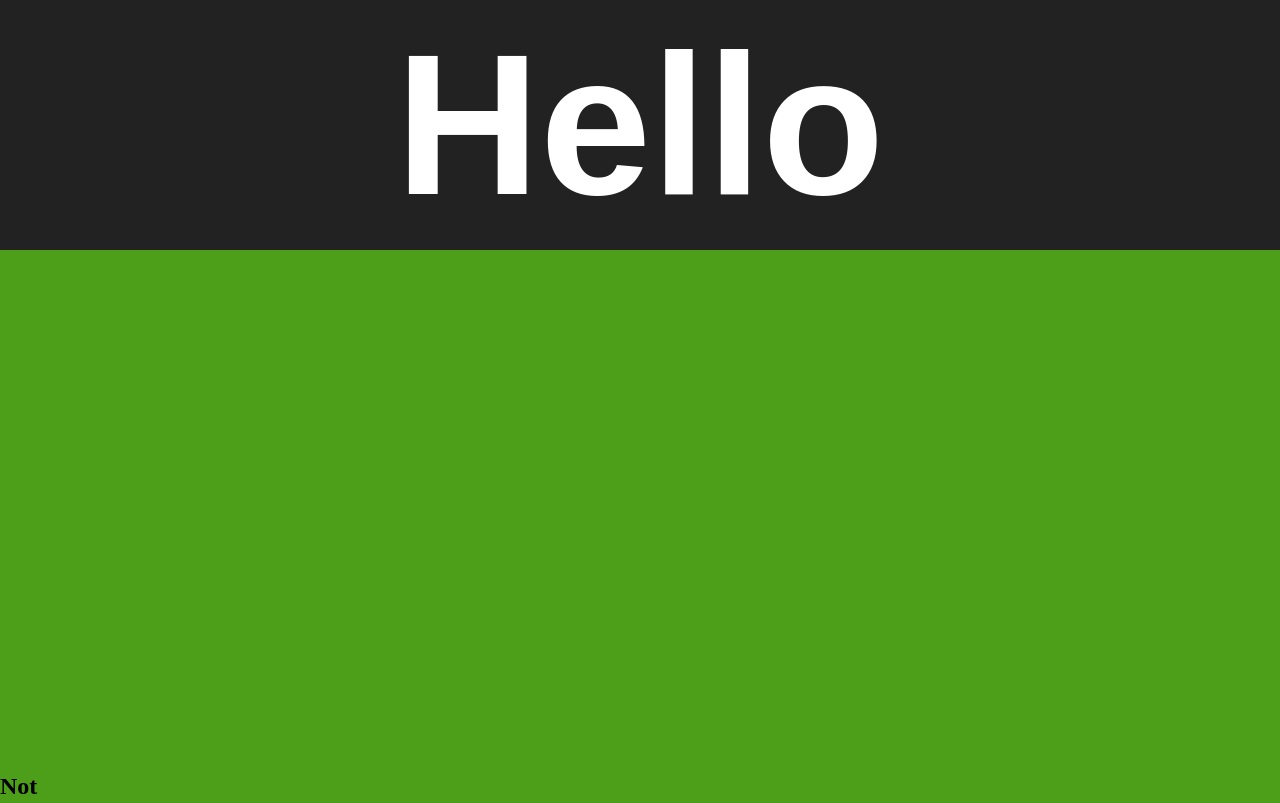
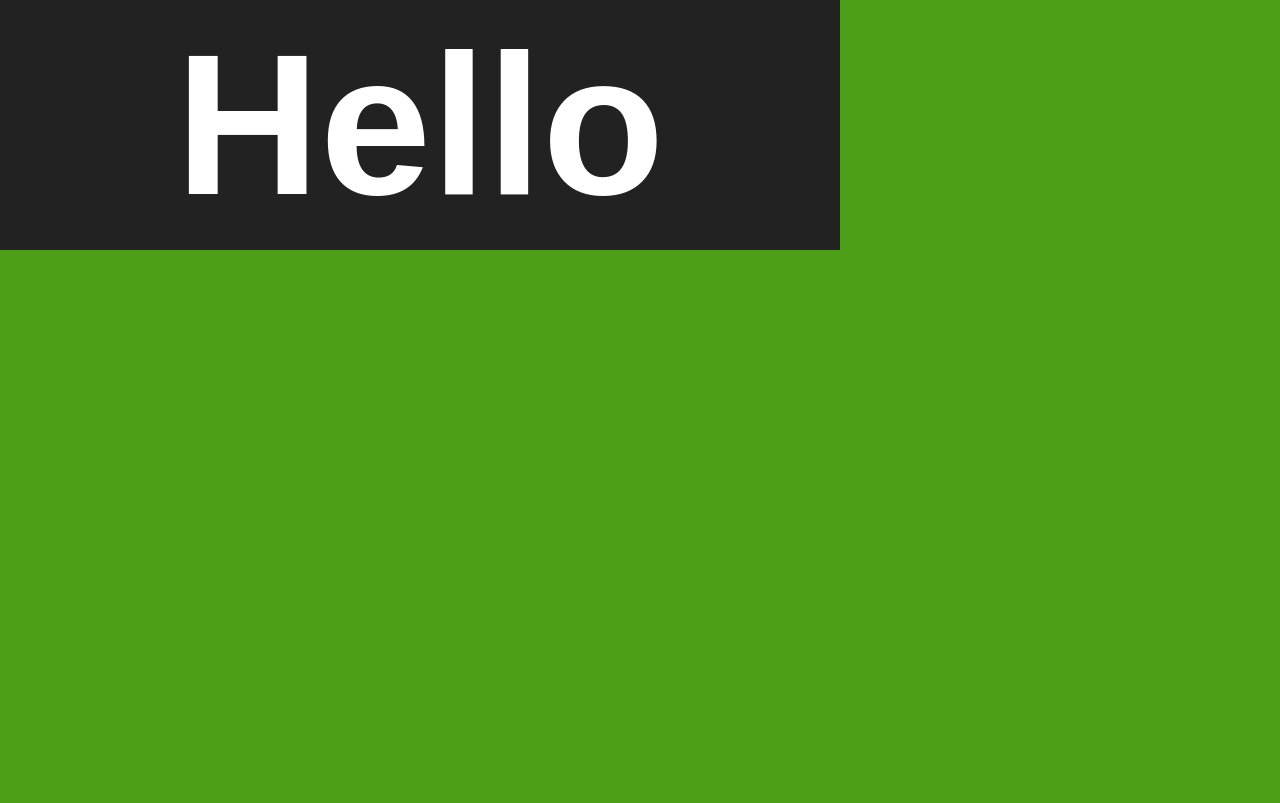
Before and after one commit to VuManhGB/CV, a plain HTML site: page cv.html in a window 1280 px wide. Shown: the top 803 px of the page. Drawn offline with Linux system fonts and the light colour scheme; a web font is replaced by a local one.

Commit message:
change dimension agian

```diff
--- a/css/style.css
+++ b/css/style.css
@@ -4,8 +4,8 @@
     box-sizing: border-box;
 }
 body {
-    height: 100vh;
-    width: 100vw;
+    height: 1188px;
+    width: 840px;
     background-color: #4d9f1a;
     display: flex;
     flex-direction: column;
```
